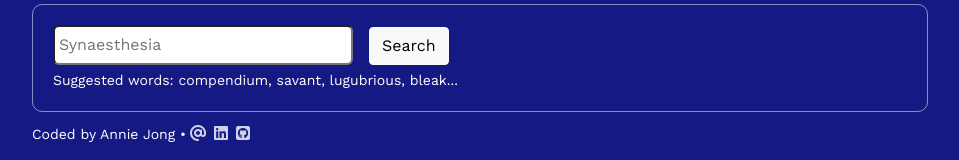
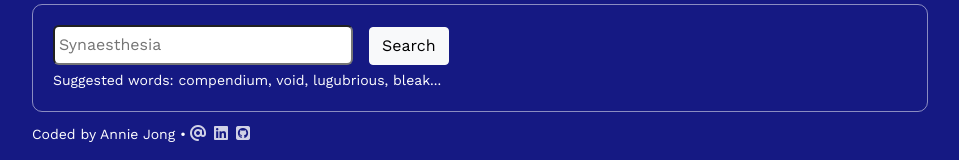
Before and after one commit to multipotentialite-aj/react-dictionary, a React (Create React App) app: page / in a window 1280 px wide. Shown: the part 123-283 px from the top of the page, without its empty margins (160-1119 px from the left). Built offline with nearby package versions, Linux system fonts and the light colour scheme; a web font is replaced by a local one.

Commit message:
Added alt="" on Photos.js

```diff
--- a/src/Dictionary.js
+++ b/src/Dictionary.js
@@ -48,7 +48,7 @@ export default function Dictionary() {
             onClick={handleKeywordChange}>Search</span>
             </form>
             <div className="Hint">
-                Suggested words: compendium, savant, lugubrious, bleak...
+                Suggested words: compendium, void, lugubrious, bleak...
             </div>
             </section>
         <Results results={results} />
--- a/src/Photos.js
+++ b/src/Photos.js
@@ -11,7 +11,7 @@ export default function Photos(props) {
                    return (
                        <div className="col-4" key={index}>
                            <a href={photo.src.original} target="_blank" rel="noreferrer">
-                                <img src={photo.src.landscape} className="img-fluid" />
+                                <img src={photo.src.landscape} className="img-fluid" alt="" />
                             </a>
                        </div>
                        );
```
